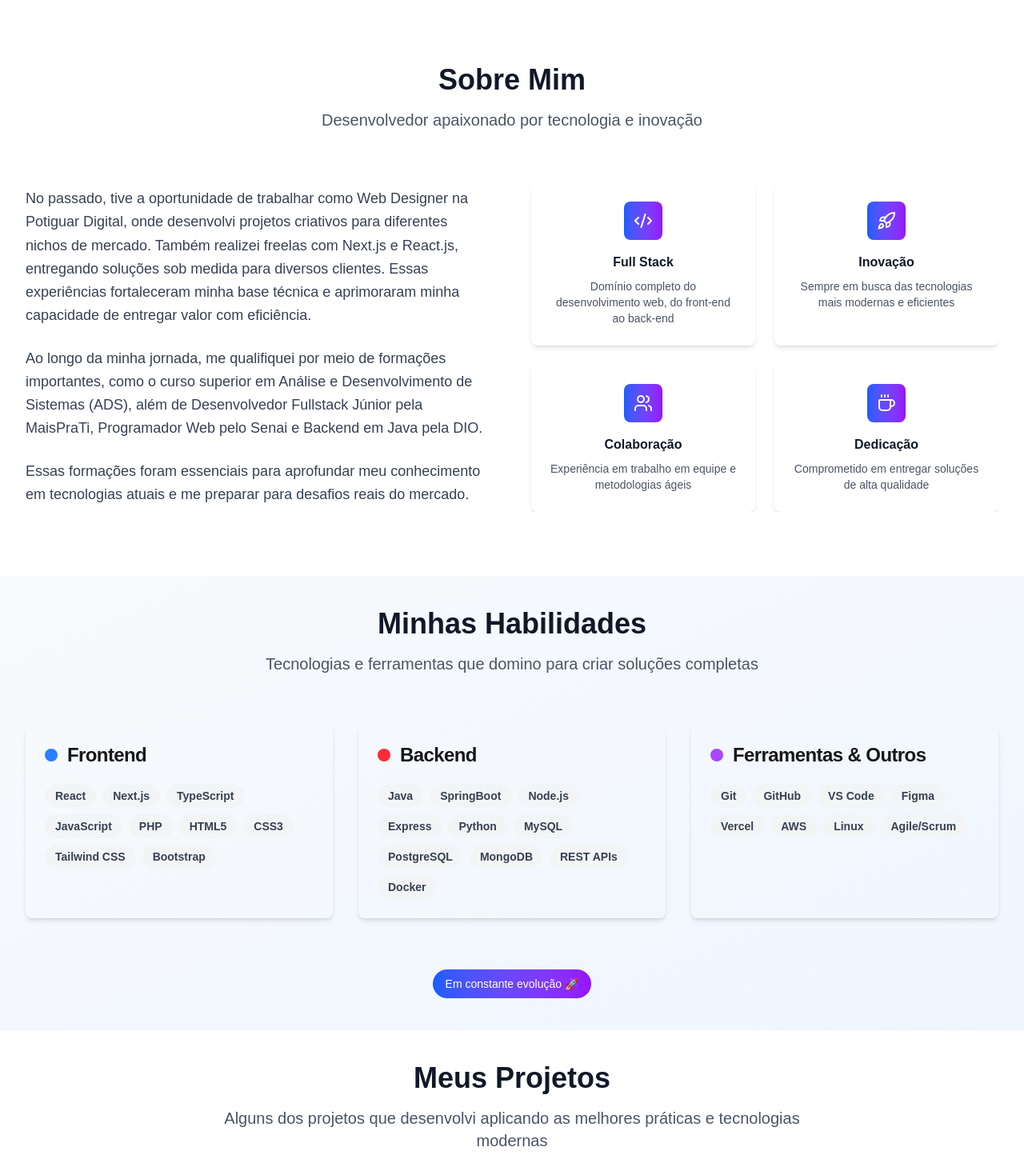
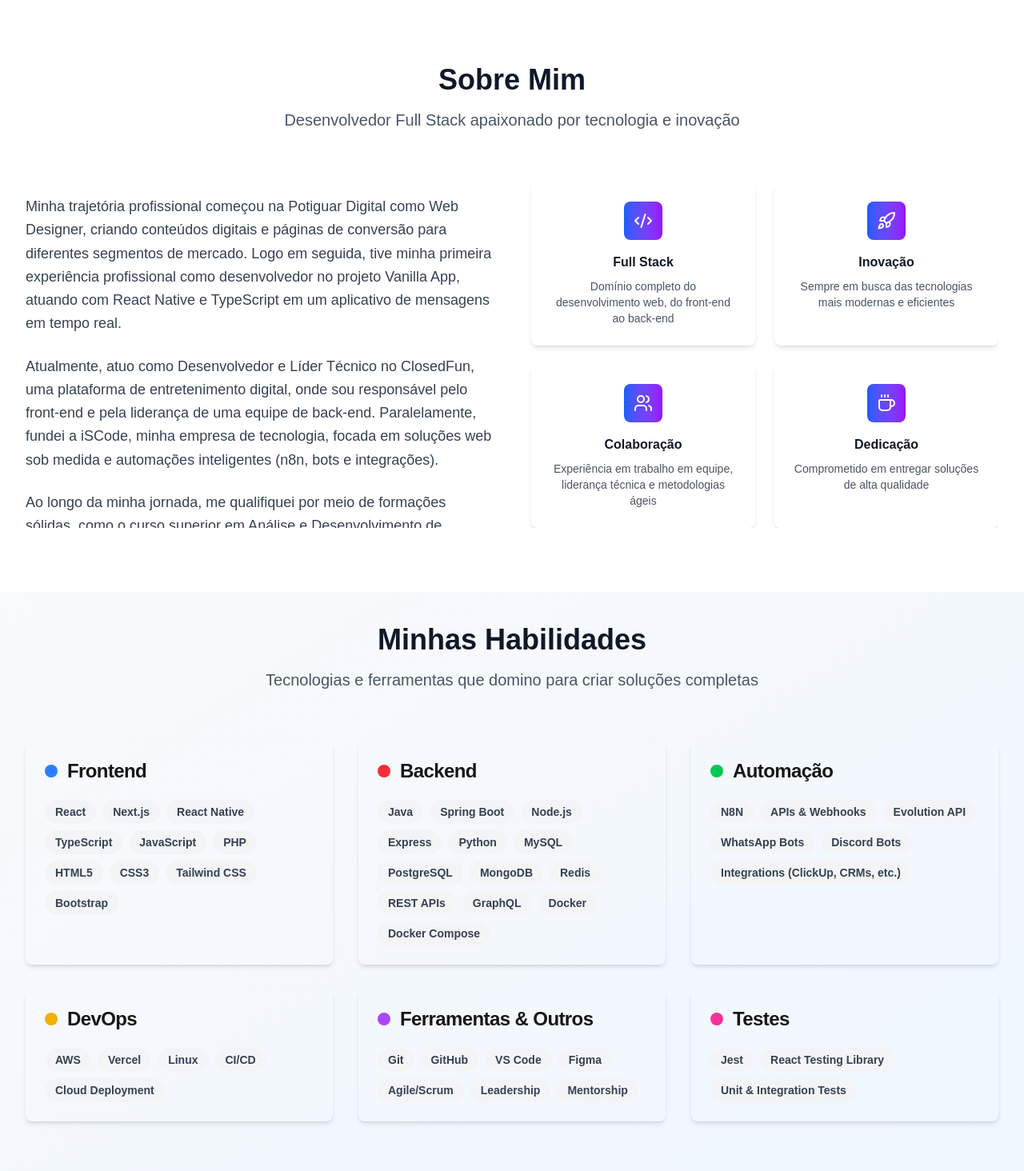
Before and after one commit to IsraelDev560/israel.dev, a Next.js app: page / in a window 1280 px wide. Shown: the part 800-2264 px from the top of the page at 80% size. Built offline with nearby package versions, Linux system fonts and the light colour scheme.

Commit message:
feat: add new skills categories and improve about section content

```diff
--- a/components/Skills.tsx
+++ b/components/Skills.tsx
@@ -9,18 +9,54 @@ export const Skills = () => {
   const skillCategories = [
     {
       title: t('skills.frontend'),
-      skills: ["React", "Next.js", "TypeScript", "JavaScript", "PHP", "HTML5", "CSS3", "Tailwind CSS", "Bootstrap"],
+      skills: [
+        "React", "Next.js", "React Native",
+        "TypeScript", "JavaScript", "PHP",
+        "HTML5", "CSS3", "Tailwind CSS", "Bootstrap"
+      ],
       color: "bg-blue-500"
     },
     {
       title: t('skills.backend'),
-      skills: ["Java", "SpringBoot", "Node.js", "Express", "Python", "MySQL", "PostgreSQL", "MongoDB", "REST APIs", "Docker"],
+      skills: [
+        "Java", "Spring Boot", "Node.js", "Express",
+        "Python", "MySQL", "PostgreSQL", "MongoDB",
+        "Redis", "REST APIs", "GraphQL",
+        "Docker", "Docker Compose"
+      ],
       color: "bg-red-500"
     },
     {
+      title: t('skills.automation'),
+      skills: [
+        "N8N", "APIs & Webhooks", "Evolution API",
+        "WhatsApp Bots", "Discord Bots",
+        "Integrations (ClickUp, CRMs, etc.)"
+      ],
+      color: "bg-green-500"
+    },
+    {
+      title: t('skills.devops'),
+      skills: [
+        "AWS", "Vercel", "Linux",
+        "CI/CD", "Cloud Deployment"
+      ],
+      color: "bg-yellow-500"
+    },
+    {
       title: t('skills.tools'),
-      skills: ["Git", "GitHub", "VS Code", "Figma", "Vercel", "AWS", "Linux", "Agile/Scrum"],
+      skills: [
+        "Git", "GitHub", "VS Code", "Figma",
+        "Agile/Scrum", "Leadership", "Mentorship"
+      ],
       color: "bg-purple-500"
+    },
+    {
+      title: t('skills.testing'),
+      skills: [
+        "Jest", "React Testing Library", "Unit & Integration Tests"
+      ],
+      color: "bg-pink-500"
     }
   ];
 
--- a/components/mocks/projects.ts
+++ b/components/mocks/projects.ts
@@ -25,7 +25,6 @@ export const projects = [
         technologies: ["React Native", "TypeScript", "HTML", "CSS"],
         demoLink: "",
         githubLink: "",
-
     },
     {
         image: "/ortolab/ortolab.png",
@@ -36,4 +35,12 @@ export const projects = [
         demoLink: "https://ortolab.netlify.app",
         githubLink: "https://github.com/IsraelDev560/ortolab-definitive",
     },
+    {
+        image: '/rs/image.png',
+        title: 'Transforme seu corpo e sua saúde',
+        available: true,
+        technologies: ["React", "JavaScript", 'Typescript', "HTML", "CSS", 'TailwindCSS'],
+        demoLink: "https://train-transform-now.vercel.app/",
+        githubLink: "",
+    }
 ];
--- a/contexts/LanguageContext.tsx
+++ b/contexts/LanguageContext.tsx
@@ -27,17 +27,17 @@ const translations = {
 
     // About
     'about.title': 'Sobre Mim',
-    'about.subtitle': 'Desenvolvedor apaixonado por tecnologia e inovação',
-    "about.p1": "No passado, tive a oportunidade de trabalhar como Web Designer na Potiguar Digital, onde desenvolvi projetos criativos para diferentes nichos de mercado. Também realizei freelas com Next.js e React.js, entregando soluções sob medida para diversos clientes. Essas experiências fortaleceram minha base técnica e aprimoraram minha capacidade de entregar valor com eficiência.",
-    "about.p2": "Ao longo da minha jornada, me qualifiquei por meio de formações importantes, como o curso superior em Análise e Desenvolvimento de Sistemas (ADS), além de Desenvolvedor Fullstack Júnior pela MaisPraTi, Programador Web pelo Senai e Backend em Java pela DIO.",
-    "about.p3": "Essas formações foram essenciais para aprofundar meu conhecimento em tecnologias atuais e me preparar para desafios reais do mercado. Busco aplicar essas habilidades em projetos que entreguem valor e resolvam problemas de forma prática e eficiente.",
-    "about.p4": "Especializo-me em criar aplicações web robustas e escaláveis, com foco na experiência do usuário e nas melhores práticas de desenvolvimento. Acredito que a tecnologia deve ser usada para simplificar processos e gerar impacto positivo.",
+    'about.subtitle': 'Desenvolvedor Full Stack apaixonado por tecnologia e inovação',
+    "about.p1": "Minha trajetória profissional começou na Potiguar Digital como Web Designer, criando conteúdos digitais e páginas de conversão para diferentes segmentos de mercado. Logo em seguida, tive minha primeira experiência profissional como desenvolvedor no projeto Vanilla App, atuando com React Native e TypeScript em um aplicativo de mensagens em tempo real.",
+    "about.p2": "Atualmente, atuo como Desenvolvedor e Líder Técnico no ClosedFun, uma plataforma de entretenimento digital, onde sou responsável pelo front-end e pela liderança de uma equipe de back-end. Paralelamente, fundei a iSCode, minha empresa de tecnologia, focada em soluções web sob medida e automações inteligentes (n8n, bots e integrações).",
+    "about.p3": "Ao longo da minha jornada, me qualifiquei por meio de formações sólidas, como o curso superior em Análise e Desenvolvimento de Sistemas (ADS), além de certificações como Desenvolvedor Fullstack Júnior pela MaisPraTi, Programador Web pelo Senai e Backend em Java pela DIO.",
+    "about.p4": "Hoje, especializo-me em construir aplicações robustas, escaláveis e orientadas à performance, sempre priorizando experiência do usuário, boas práticas e inovação. Acredito que a tecnologia deve ser usada para simplificar processos, gerar impacto positivo e transformar negócios.",
     'about.fullstack': 'Full Stack',
     'about.fullstack.desc': 'Domínio completo do desenvolvimento web, do front-end ao back-end',
     'about.innovation': 'Inovação',
     'about.innovation.desc': 'Sempre em busca das tecnologias mais modernas e eficientes',
     'about.collaboration': 'Colaboração',
-    'about.collaboration.desc': 'Experiência em trabalho em equipe e metodologias ágeis',
+    'about.collaboration.desc': 'Experiência em trabalho em equipe, liderança técnica e metodologias ágeis',
     'about.dedication': 'Dedicação',
     'about.dedication.desc': 'Comprometido em entregar soluções de alta qualidade',
 
@@ -48,6 +48,9 @@ const translations = {
     'skills.backend': 'Backend',
     'skills.tools': 'Ferramentas & Outros',
     'skills.evolution': 'Em constante evolução 🚀',
+    'skills.automation': 'Automação',
+    'skills.testing': 'Testes',
+    'skills.devops': 'DevOps',
 
     // Projects
     'projects.title': 'Meus Projetos',
@@ -95,17 +98,17 @@ const translations = {
 
     // About
     'about.title': 'About Me',
-    'about.subtitle': 'Developer passionate about technology and innovation',
-    "about.p1": "In the past, I had the opportunity to work as a Web Designer at Potiguar Digital, where I developed creative projects for various market segments. I also worked as a freelancer using Next.js and React.js, delivering custom solutions to different clients. These experiences strengthened my technical foundation and enhanced my ability to deliver value efficiently.",
-    "about.p2": "Throughout my journey, I earned key qualifications, including a degree in Systems Analysis and Development (ADS), as well as certifications as a Junior Fullstack Developer from MaisPraTi, Web Programmer from Senai, and Java Backend Developer from DIO.",
-    "about.p3": "These courses were essential in deepening my knowledge of modern technologies and preparing me for real-world challenges. I strive to apply these skills in projects that deliver value and solve problems effectively.",
-    "about.p4": "I specialize in building robust and scalable web applications, always focusing on user experience and best development practices. I believe technology should simplify processes and generate positive impact.",
+    'about.subtitle': 'Full Stack Developer passionate about technology and innovation',
+    "about.p1": "My professional journey started at Potiguar Digital as a Web Designer, creating digital content and high-conversion landing pages for different market segments. Shortly after, I gained my first development experience with the Vanilla App project, working with React Native and TypeScript to build a real-time messaging application.",
+    "about.p2": "Currently, I work as a Developer and Tech Lead at ClosedFun, a digital entertainment platform, where I am responsible for the front-end and lead a back-end development team. In parallel, I founded iSCode, my own tech company, focused on custom web solutions and intelligent automations (n8n, bots, and integrations).",
+    "about.p3": "Throughout my journey, I earned solid qualifications, including a degree in Systems Analysis and Development (ADS), along with certifications as a Junior Fullstack Developer from MaisPraTi, Web Programmer from Senai, and Java Backend Developer from DIO.",
+    "about.p4": "Today, I specialize in building robust, scalable, and performance-oriented applications, always prioritizing user experience, best practices, and innovation. I believe technology should simplify processes, generate positive impact, and transform businesses.",
     'about.fullstack': 'Full Stack',
     'about.fullstack.desc': 'Complete web development expertise, from front-end to back-end',
     'about.innovation': 'Innovation',
     'about.innovation.desc': 'Always seeking the most modern and efficient technologies',
     'about.collaboration': 'Collaboration',
-    'about.collaboration.desc': 'Experience in teamwork and agile methodologies',
+    'about.collaboration.desc': 'Experience in teamwork, technical leadership, and agile methodologies',
     'about.dedication': 'Dedication',
     'about.dedication.desc': 'Committed to delivering high-quality solutions',
 
@@ -116,6 +119,9 @@ const translations = {
     'skills.backend': 'Backend',
     'skills.tools': 'Tools & Others',
     'skills.evolution': 'Constantly evolving',
+    'skills.automation': 'Automation',
+    'skills.testing': 'Testing',
+    'skills.devops': 'DevOps',
 
     // Projects
     'projects.title': 'My Projects',
```
Also changed, not shown: public/rs/image.png (added).
